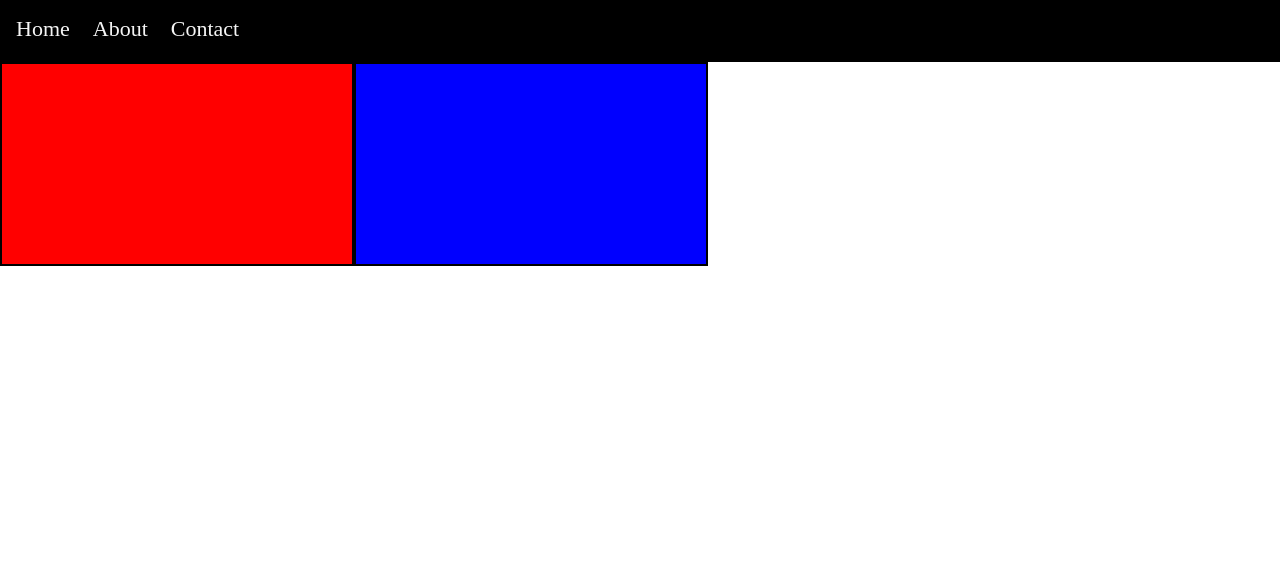
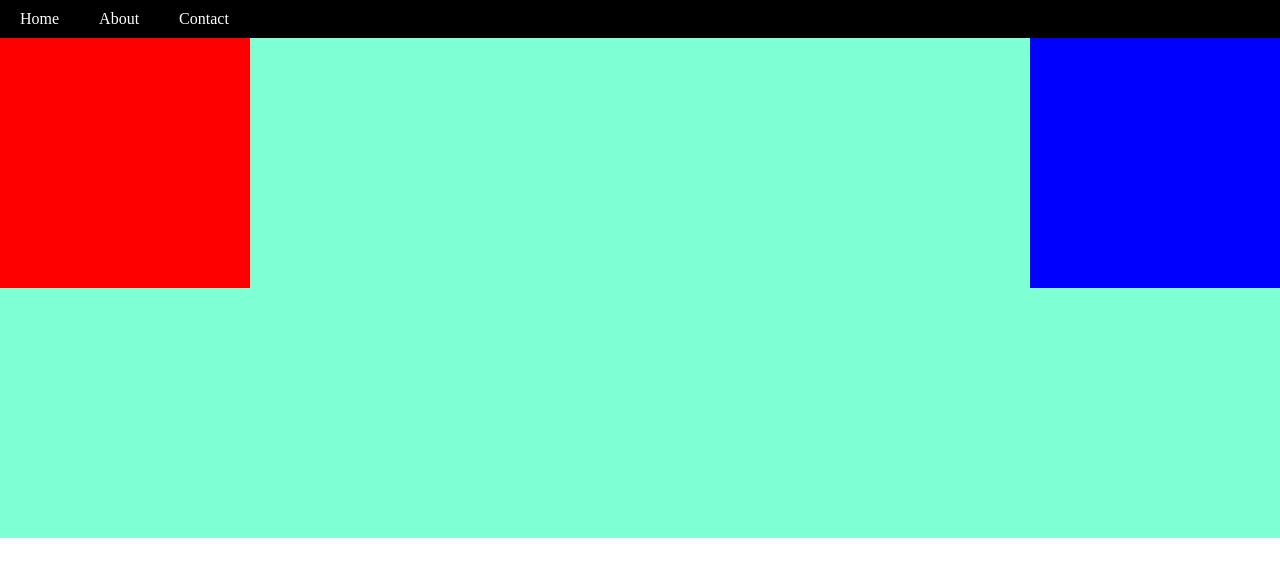
Before and after one commit to Abhisheksingh734/CSS_html, a plain HTML site: page PracticeSets/Practice sets/Pr_04.html in a window 1280 px wide. Drawn offline with Linux system fonts and the light colour scheme.

Commit message:
practice set

```diff
--- a/PracticeSets/Practice sets/Pr_04Style.css
+++ b/PracticeSets/Practice sets/Pr_04Style.css
@@ -2,49 +2,41 @@
     margin: 0;
     padding: 0;
 }
+
+header{
+    background-color: black;
+}
+
+header nav ul{
+    display: flex;
+    /* justify-content: space-around; */
+}
+
+header nav ul li{
+    display: inline-block;
+    padding: 10px 20px;
+
+
+}
 a{
     text-decoration: none;
-    color: whitesmoke;
-    font-size: 22px;
-}
-header{
-    background-color: black;
     color: white;
-    height: 30px;
-    padding: 16px;
-}
-
-li{
-    display: inline-block;
-    margin-right: 19px;
-    /* list-style: disc; */
 }
 .container{
     display: flex;
-    flex-direction: row;
     flex-wrap: wrap;
-}
-
-.box1{
-    height: 200px;
-    width: 350px;
-    background-color: red;
-    border: 2px solid black;
+    justify-content: space-between;
+    background-color: aquamarine;
+    height: 500px;
 
 }
-
+.box1{
+    background-color: red;
+    height: 250px;
+    width: 250px;
+}
 .box2{
-    height: 200px;
-    width: 350px;
     background-color: blue;
-    border: 2px solid black;
-
+    height: 250px;
+    width: 250px;
 }
-
-.box3{
-    height: 200px;
-    width: 350px;
-    background-color: green;
-    border: 2px solid black;
-
-}
```
